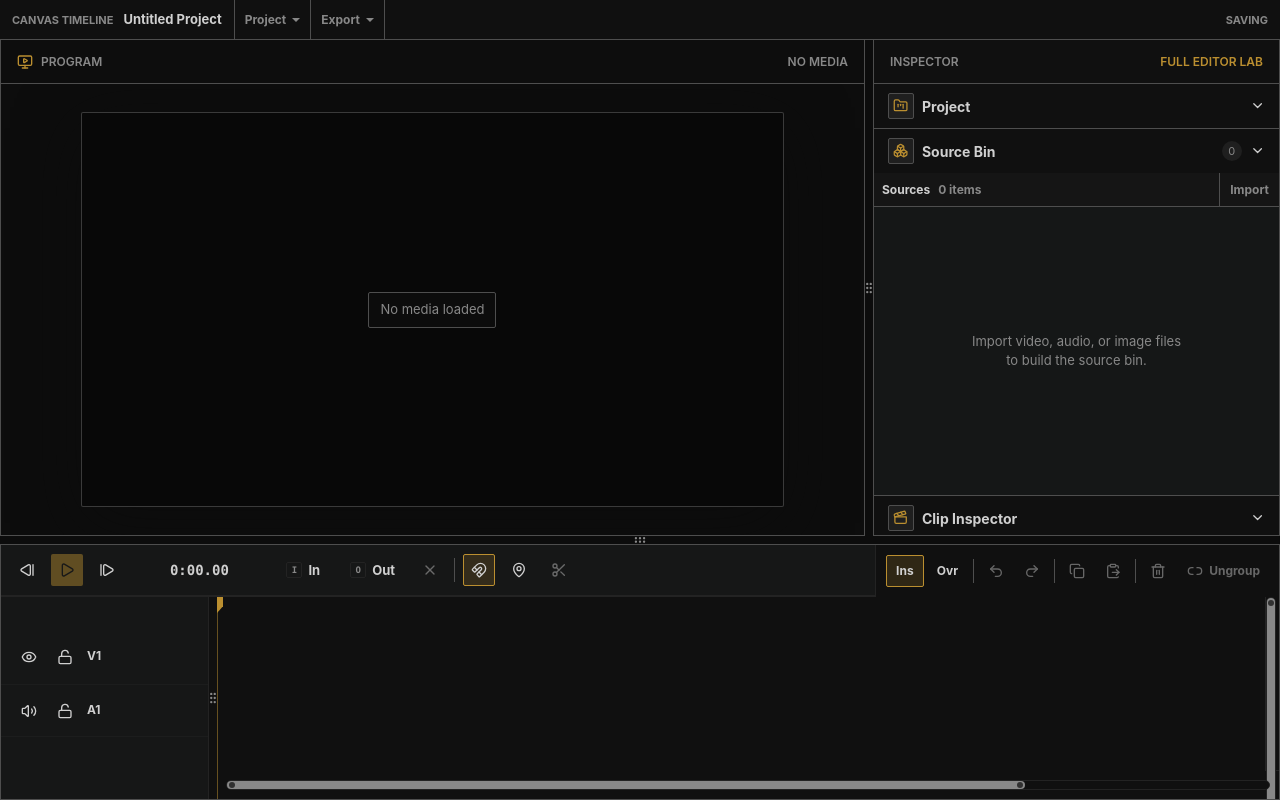
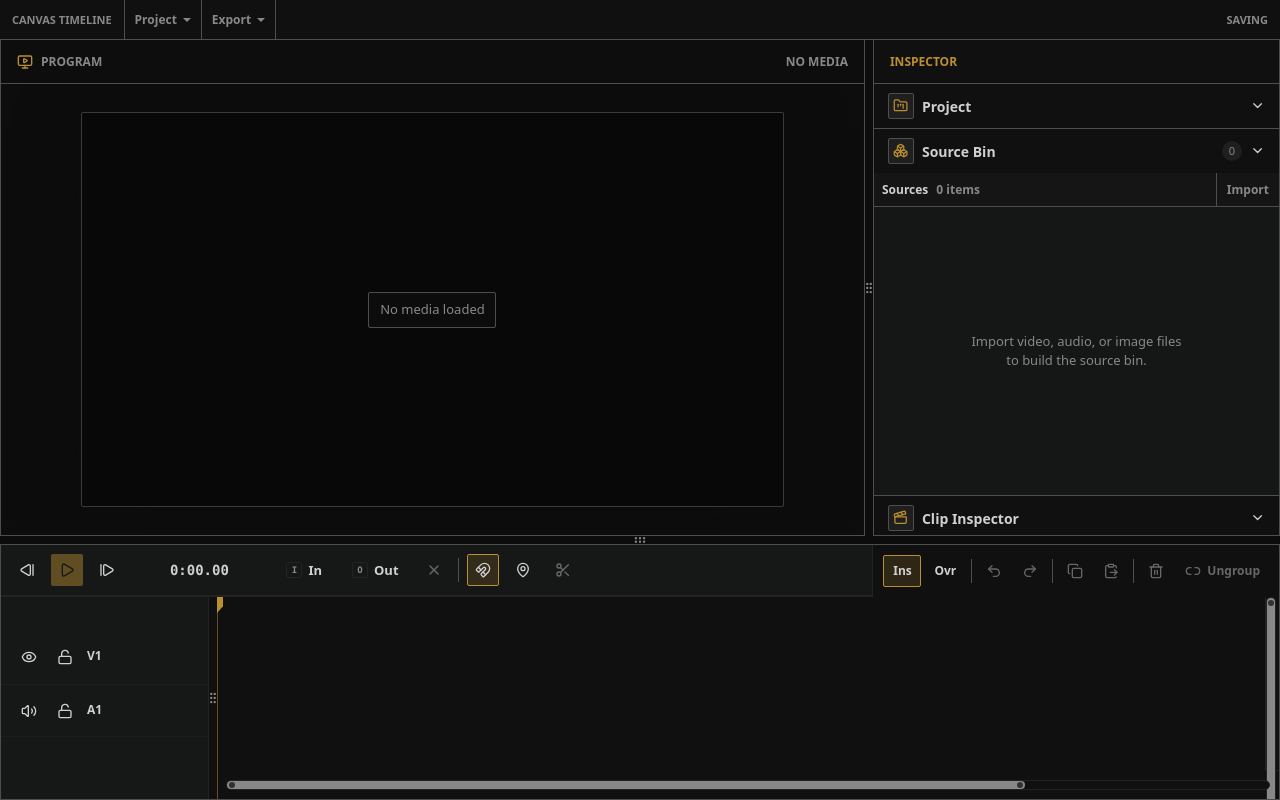
Before and after one commit to TechSquidTV/Canvas-Timeline, a React (Vite) app in the folder apps/full-editor-demo/: page / in a window 1280 px wide. Built offline with nearby package versions, Linux system fonts and the light colour scheme.

Commit message:
feat(demo): refine project settings UI

```diff
--- a/apps/full-editor-demo/package.json
+++ b/apps/full-editor-demo/package.json
@@ -13,6 +13,7 @@
   },
   "dependencies": {
     "@base-ui/react": "^1.6.0",
+    "@fontsource-variable/lexend": "^5.2.11",
     "@mediabunny/aac-encoder": "^1.50.3",
     "@techsquidtv/canvas-timeline-core": "workspace:*",
     "@techsquidtv/canvas-timeline-mediabunny-adapter": "workspace:*",
--- a/apps/full-editor-demo/src/components/panels/ProjectPanel.tsx
+++ b/apps/full-editor-demo/src/components/panels/ProjectPanel.tsx
@@ -1,20 +1,53 @@
+import { useEffect, useState } from 'react';
 import {
   useTimelineClips,
   useTimelineState,
   useTimelineTracks,
 } from '@techsquidtv/canvas-timeline-react';
+import { Button } from '@/components/ui/button';
 import type { EditorTrackKind } from '@/data/demo-project';
 import { useEditorProject } from '@/editor/project/project-context';
 import { formatRationalTime } from '@/lib/timeline-format';
-import { formatVideoResolution } from '@/project/video-settings';
+import { normalizeProjectTitle } from '@/project/project-metadata';
+import {
+  defaultVideoResolutionPresetId,
+  formatVideoResolution,
+  getVideoResolutionPresetId,
+  isVideoResolutionPresetId,
+  type VideoResolutionPresetId,
+  videoResolutionPresets,
+} from '@/project/video-settings';
 
 export function ProjectPanel() {
   const state = useTimelineState();
-  const { metadata } = useEditorProject();
+  const { metadata, setProjectResolutionPreset, setProjectTitle } = useEditorProject();
   const { clips } = useTimelineClips<EditorTrackKind>();
   const { tracks } = useTimelineTracks<EditorTrackKind>();
+  const currentResolutionPresetId =
+    getVideoResolutionPresetId(metadata) ?? defaultVideoResolutionPresetId;
+  const [titleDraft, setTitleDraft] = useState(metadata.title);
+  const [resolutionDraft, setResolutionDraft] =
+    useState<VideoResolutionPresetId>(currentResolutionPresetId);
+  const settingsChanged =
+    titleDraft !== metadata.title || resolutionDraft !== currentResolutionPresetId;
+
+  useEffect(() => {
+    setTitleDraft(metadata.title);
+    setResolutionDraft(currentResolutionPresetId);
+  }, [currentResolutionPresetId, metadata.title]);
+
+  function applyProjectSettings() {
+    setProjectTitle(normalizeProjectTitle(titleDraft));
+    setProjectResolutionPreset(resolutionDraft);
+  }
+
+  function cancelProjectSettings() {
+    setTitleDraft(metadata.title);
+    setResolutionDraft(currentResolutionPresetId);
+  }
 
   return (
+    <div className="project-panel">
       <dl className="panel-readout">
         <div>
           <dt>Project</dt>
@@ -41,5 +74,44 @@ export function ProjectPanel() {
           <dd>{clips.length}</dd>
         </div>
       </dl>
+
+      <section className="project-panel-settings">
+        <h3 className="project-panel-heading">Project Settings</h3>
+        <label className="editor-menu-field">
+          <span>Project name</span>
+          <input
+            className="export-input"
+            onChange={(event) => setTitleDraft(event.currentTarget.value)}
+            value={titleDraft}
+          />
+        </label>
+        <label className="editor-menu-field">
+          <span>Resolution</span>
+          <select
+            className="export-input"
+            onChange={(event) => {
+              if (isVideoResolutionPresetId(event.currentTarget.value)) {
+                setResolutionDraft(event.currentTarget.value);
+              }
+            }}
+            value={resolutionDraft}
+          >
+            {videoResolutionPresets.map((preset) => (
+              <option key={preset.id} value={preset.id}>
+                {preset.label}
+              </option>
+            ))}
+          </select>
+        </label>
+        <div className="editor-menu-row">
+          <Button disabled={!settingsChanged} onClick={cancelProjectSettings} variant="subtle">
+            Cancel
+          </Button>
+          <Button disabled={!settingsChanged} onClick={applyProjectSettings} variant="subtle">
+            Apply
+          </Button>
+        </div>
+      </section>
+    </div>
   );
 }
--- a/apps/full-editor-demo/src/editor/project/project-context.ts
+++ b/apps/full-editor-demo/src/editor/project/project-context.ts
@@ -3,11 +3,12 @@ import type { VideoResolutionPresetId } from '@/project/video-settings';
 import type { ProjectMetadata } from '@/persistence/project/types';
 
 export type ProjectAutosaveStatus = 'idle' | 'saving' | 'saved' | 'error' | 'unavailable';
+export type ProjectMetadataOverride = Partial<Pick<ProjectMetadata, 'height' | 'title' | 'width'>>;
 
 export interface ProjectContextValue {
   autosaveStatus: ProjectAutosaveStatus;
   metadata: ProjectMetadata;
-  resetProject: () => Promise<void>;
+  resetProject: (metadataOverride?: ProjectMetadataOverride) => Promise<void>;
   setProjectResolutionPreset: (presetId: VideoResolutionPresetId) => void;
   setProjectTitle: (title: string) => void;
   storageAvailable: boolean;
--- a/apps/full-editor-demo/src/editor/shell/ToolPanelStack.tsx
+++ b/apps/full-editor-demo/src/editor/shell/ToolPanelStack.tsx
@@ -12,7 +12,6 @@ export function ToolPanelStack() {
     <aside className="tool-panel-stack" aria-label="Editor tool panels">
       <div className="tool-panel-stack-header">
         <span>Inspector</span>
-        <span>Full editor lab</span>
       </div>
       <ToolPanel defaultOpen={false} icon={<FolderKanban aria-hidden="true" />} title="Project">
         <ProjectPanel />
--- a/apps/full-editor-demo/src/editor/shell/TopMenuBar.tsx
+++ b/apps/full-editor-demo/src/editor/shell/TopMenuBar.tsx
@@ -1,15 +1,19 @@
-import { useState } from 'react';
+import { useEffect, useState } from 'react';
 import { useTimelineState } from '@techsquidtv/canvas-timeline-react';
 import { ExportPanel } from '@/components/panels/ExportPanel';
 import { Button } from '@/components/ui/button';
 import { Separator } from '@/components/ui/separator';
 import { useSourceBin } from '@/components/source-bin/source-bin-context';
+import { demoProject } from '@/data/demo-project';
 import { useEditorProject, type ProjectAutosaveStatus } from '@/editor/project/project-context';
 import { formatRationalTime } from '@/lib/timeline-format';
+import { normalizeProjectTitle } from '@/project/project-metadata';
 import {
   defaultVideoResolutionPresetId,
+  findVideoResolutionPreset,
   formatVideoResolution,
   getVideoResolutionPresetId,
+  isVideoResolutionPresetId,
   type VideoResolutionPresetId,
   videoResolutionPresets,
 } from '@/project/video-settings';
@@ -18,31 +22,47 @@ import type { TimelineExportStatus } from '@/export/timeline-export-types';
 type OpenMenu = 'export' | 'project' | null;
 
 export function TopMenuBar() {
-  const {
-    autosaveStatus,
-    metadata,
-    resetProject,
-    setProjectResolutionPreset,
-    setProjectTitle,
-    storageAvailable,
-  } = useEditorProject();
+  const { autosaveStatus, metadata, resetProject, storageAvailable } = useEditorProject();
   const state = useTimelineState();
   const { sources } = useSourceBin();
   const [openMenu, setOpenMenu] = useState<OpenMenu>(null);
   const [confirmingNewProject, setConfirmingNewProject] = useState(false);
+  const [newProjectTitleDraft, setNewProjectTitleDraft] = useState<string>(demoProject.title);
+  const [newProjectResolutionDraft, setNewProjectResolutionDraft] =
+    useState<VideoResolutionPresetId>(
+      getVideoResolutionPresetId(metadata) ?? defaultVideoResolutionPresetId
+    );
   const [resetting, setResetting] = useState(false);
   const [resetError, setResetError] = useState<string | null>(null);
   const [exportStatus, setExportStatus] = useState<TimelineExportStatus>({ phase: 'idle' });
+  const currentResolutionPresetId =
+    getVideoResolutionPresetId(metadata) ?? defaultVideoResolutionPresetId;
+
+  useEffect(() => {
+    if (openMenu !== 'project') {
+      return;
+    }
+
+    setNewProjectTitleDraft(demoProject.title);
+    setNewProjectResolutionDraft(currentResolutionPresetId);
+    setConfirmingNewProject(false);
+    setResetError(null);
+  }, [currentResolutionPresetId, openMenu]);
 
   async function confirmNewProject() {
     if (!storageAvailable || resetting) {
       return;
     }
 
+    const preset = findVideoResolutionPreset(newProjectResolutionDraft);
     setResetting(true);
     setResetError(null);
     try {
-      await resetProject();
+      await resetProject({
+        height: preset.height,
+        title: normalizeProjectTitle(newProjectTitleDraft),
+        width: preset.width,
+      });
       setConfirmingNewProject(false);
       setOpenMenu(null);
     } catch (error) {
@@ -55,8 +75,14 @@ export function TopMenuBar() {
   return (
     <header className="editor-top-menu" aria-label="Editor menu">
       <div className="editor-top-menu-title">
-        <span>Canvas Timeline</span>
-        <strong>{metadata.title}</strong>
+        <a
+          className="editor-top-menu-brand"
+          href="https://canvastimeline.com"
+          rel="noreferrer"
+          target="_blank"
+        >
+          Canvas Timeline
+        </a>
       </div>
 
       <nav className="editor-top-menu-actions" aria-label="Application actions">
@@ -74,38 +100,20 @@ export function TopMenuBar() {
           </Button>
           {openMenu === 'project' ? (
             <div className="editor-menu-popover editor-project-menu">
-              <label className="editor-menu-field">
-                <span>Project name</span>
-                <input
-                  className="export-input"
-                  onChange={(event) => setProjectTitle(event.currentTarget.value)}
-                  value={metadata.title}
-                />
-              </label>
-              <label className="editor-menu-field">
-                <span>Resolution</span>
-                <select
-                  className="export-input"
-                  onChange={(event) =>
-                    setProjectResolutionPreset(event.currentTarget.value as VideoResolutionPresetId)
-                  }
-                  value={getVideoResolutionPresetId(metadata) ?? defaultVideoResolutionPresetId}
-                >
-                  {videoResolutionPresets.map((preset) => (
-                    <option key={preset.id} value={preset.id}>
-                      {preset.label}
-                    </option>
-                  ))}
-                </select>
-              </label>
-              <dl className="panel-readout editor-menu-readout">
+              <section className="editor-menu-section">
+                <h2 className="editor-menu-section-title">Current Project</h2>
+                <dl className="panel-readout">
+                  <div>
+                    <dt>Project</dt>
+                    <dd>{metadata.title}</dd>
+                  </div>
+                  <div>
+                    <dt>Resolution</dt>
+                    <dd>{formatVideoResolution(metadata)}</dd>
+                  </div>
                   <div>
                     <dt>Duration</dt>
                     <dd>{formatRationalTime(state.duration)}</dd>
-                </div>
-                <div>
-                  <dt>Canvas</dt>
-                  <dd>{formatVideoResolution(metadata)}</dd>
                   </div>
                   <div>
                     <dt>Frame rate</dt>
@@ -116,9 +124,38 @@ export function TopMenuBar() {
                     <dd>{sources.length}</dd>
                   </div>
                 </dl>
+              </section>
               <Separator />
+              <section className="editor-menu-section">
+                <h2 className="editor-menu-section-title">New Project</h2>
                 {confirmingNewProject ? (
                   <div className="editor-new-project-confirm">
+                    <label className="editor-menu-field">
+                      <span>Project name</span>
+                      <input
+                        className="export-input"
+                        onChange={(event) => setNewProjectTitleDraft(event.currentTarget.value)}
+                        value={newProjectTitleDraft}
+                      />
+                    </label>
+                    <label className="editor-menu-field">
+                      <span>Resolution</span>
+                      <select
+                        className="export-input"
+                        onChange={(event) => {
+                          if (isVideoResolutionPresetId(event.currentTarget.value)) {
+                            setNewProjectResolutionDraft(event.currentTarget.value);
+                          }
+                        }}
+                        value={newProjectResolutionDraft}
+                      >
+                        {videoResolutionPresets.map((preset) => (
+                          <option key={preset.id} value={preset.id}>
+                            {preset.label}
+                          </option>
+                        ))}
+                      </select>
+                    </label>
                     <p>
                       This deletes the current timeline, project settings, imported media, posters,
                       and Source Bin entries.
@@ -130,6 +167,8 @@ export function TopMenuBar() {
                         onClick={() => {
                           setConfirmingNewProject(false);
                           setResetError(null);
+                          setNewProjectTitleDraft(demoProject.title);
+                          setNewProjectResolutionDraft(currentResolutionPresetId);
                         }}
                         variant="subtle"
                       >
@@ -153,6 +192,7 @@ export function TopMenuBar() {
                     New Project
                   </Button>
                 )}
+              </section>
             </div>
           ) : null}
         </div>
--- a/apps/full-editor-demo/src/main.tsx
+++ b/apps/full-editor-demo/src/main.tsx
@@ -1,5 +1,6 @@
 import { StrictMode } from 'react';
 import { createRoot } from 'react-dom/client';
+import '@fontsource-variable/lexend/wght.css';
 import { App } from './App';
 import { registerServiceWorker } from './pwa/register-service-worker';
 import './styles.css';
--- /dev/null
+++ b/apps/full-editor-demo/src/project/project-metadata.ts
@@ -0,0 +1,6 @@
+import { demoProject } from '@/data/demo-project';
+
+export function normalizeProjectTitle(title: string) {
+  const trimmedTitle = title.trim();
+  return trimmedTitle === '' ? demoProject.title : trimmedTitle;
+}
--- a/apps/full-editor-demo/src/project/video-settings.ts
+++ b/apps/full-editor-demo/src/project/video-settings.ts
@@ -53,6 +53,10 @@ export function getVideoResolutionPresetId(
   );
 }
 
+export function isVideoResolutionPresetId(value: string): value is VideoResolutionPresetId {
+  return videoResolutionPresets.some((preset) => preset.id === value);
+}
+
 export function formatVideoResolution(resolution: VideoResolution) {
   return `${resolution.width}x${resolution.height}`;
 }
--- a/apps/full-editor-demo/src/styles/shell.css
+++ b/apps/full-editor-demo/src/styles/shell.css
@@ -152,7 +152,7 @@
     padding-inline: 0.75rem;
   }
 
-  .editor-top-menu-title span,
+  .editor-top-menu-brand,
   .editor-autosave-status {
     color: var(--muted-foreground);
     font-size: 0.6875rem;
@@ -161,13 +161,15 @@
     text-transform: uppercase;
   }
 
-  .editor-top-menu-title strong {
-    min-width: 0;
-    overflow: hidden;
-    font-size: 0.8125rem;
-    font-weight: 700;
-    text-overflow: ellipsis;
+  .editor-top-menu-brand {
+    text-decoration: none;
     white-space: nowrap;
+  }
+
+  .editor-top-menu-brand:hover,
+  .editor-top-menu-brand:focus-visible {
+    color: var(--foreground);
+    outline: none;
   }
 
   .editor-top-menu-actions {
@@ -244,6 +246,20 @@
     display: grid;
     min-width: 0;
     gap: 0.375rem;
+  }
+
+  .editor-menu-section {
+    display: grid;
+    min-width: 0;
+    gap: 0.75rem;
+  }
+
+  .editor-menu-section-title {
+    margin: 0;
+    color: var(--foreground);
+    font-size: 0.75rem;
+    font-weight: 750;
+    line-height: 1;
   }
 
   .editor-menu-field span {
@@ -377,6 +393,7 @@
 
   .tool-panel-stack-header {
     flex: 0 0 2.75rem;
+    justify-content: flex-start;
     padding-inline: 1rem;
   }
 
@@ -500,4 +517,24 @@
     font-size: 0.8125rem;
     line-height: 1.45;
   }
+
+  .project-panel,
+  .project-panel-settings {
+    display: grid;
+    min-width: 0;
+    gap: 0.875rem;
+  }
+
+  .project-panel-settings {
+    border-top: 1px solid var(--editor-border);
+    padding-block-start: 0.875rem;
+  }
+
+  .project-panel-heading {
+    margin: 0;
+    color: var(--foreground);
+    font-size: 0.75rem;
+    font-weight: 750;
+    line-height: 1;
+  }
 }
--- a/apps/full-editor-demo/src/styles/theme.css
+++ b/apps/full-editor-demo/src/styles/theme.css
@@ -21,7 +21,8 @@
   --ring: var(--primary);
   --radius: 0.25rem;
   --font-sans:
-    Inter, ui-sans-serif, system-ui, -apple-system, BlinkMacSystemFont, 'Segoe UI', sans-serif;
+    'Lexend Variable', ui-sans-serif, system-ui, -apple-system, BlinkMacSystemFont, 'Segoe UI',
+    sans-serif;
   --font-mono: 'SFMono-Regular', Consolas, 'Liberation Mono', monospace;
   --editor-workspace: color-mix(in oklch, var(--background) 90%, black);
   --editor-panel: var(--background);
```
Also changed, not shown: apps/full-editor-demo/src/App.tsx (+29 -5 lines), 1 other file (tests, documents, lock files or other folders). Lines whose indentation alone changed are shown as unchanged.
